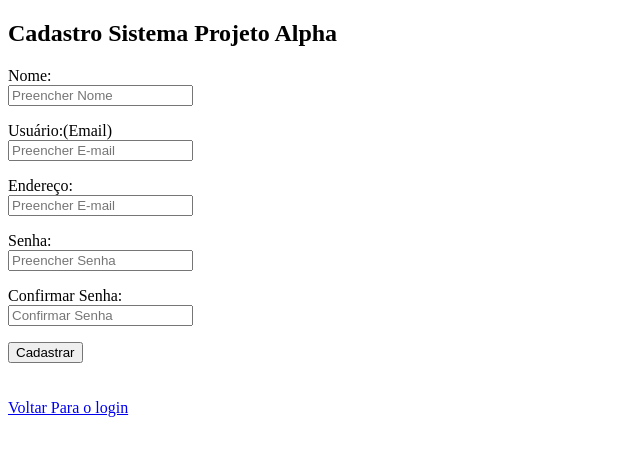
After one commit to viniolimpio3/projeto_alfa_php, a PHP site: page /cadastro.php in a window 1280 px wide. The commit adds this page. Shown: the top 456 px of the page, without its empty margins (0-640 px from the left). Run offline with PHP 8.4, Linux system fonts and the light colour scheme.

Commit message:
cadastro de user

```diff
--- /dev/null
+++ b/cadastro.php
@@ -0,0 +1,139 @@
+
+<!DOCTYPE html>
+<html>
+<head>
+	<title></title>
+	<meta charset="utf-8">
+</head>
+<body>
+
+<?php
+if(!isset($_SESSION))
+	session_start();
+
+if( include 'isLogged.php'){
+	echo "Você já está logado. <br>";
+	echo "<a href='vitrine.php'> Voltar para a vitrine </a>";
+	exit();
+}
+
+if(isset($_REQUEST['valor']) and ($_REQUEST['valor'] == 'enviado') ){
+	//POSTS VINDOS DO FORM LOGO ABAIXO
+	$Botao = $_POST["btnController"];
+
+	$nome = $_POST["nome_cadastro"];
+	$email = $_POST["email"];
+	$endereco = $_POST['ende'];
+
+	$senha = sha1($_POST["senha_cadastro"]);
+	$senha_confirma = sha1($_POST['senha_confirma']);
+	include "conexao.php";
+	if ($Botao == "Cadastrar"){
+		try{
+			if ($senha == $senha_confirma){
+				$query = "INSERT INTO cliente (name_cliente, end_cliente, user_cliente,senha_cliente)
+				 VALUES ( ?, ?, ?, ?)";
+				$Comando= $conexao->prepare($query);
+
+				$Comando->bindParam(1, $nome);
+				$Comando->bindParam(2, $endereco);
+				$Comando->bindParam(3, $email);
+				$Comando->bindParam(4, $senha);
+
+
+				if ($Comando->execute()){
+					if ($Comando->rowCount () >0){
+						echo "<script> alert('Cadastro Realizado com Sucesso!')</script>";
+						$nome = null;
+						$email = null;
+						$endereco = null;
+						$senha = null;
+						$_SESSION["controleAdm"] = "cadastrado";
+
+						echo "<a href=\"login.php\">Ir para o Login</a>";
+
+					}else{
+						echo "Erro ao tentar efetivar o contato.";
+					}
+				}else {
+					throw new PDOException("Erro: Não foi possivel executar a declaração sql.");
+				}
+			}else {
+				echo ('Senha não confere').'<BR>';
+				echo "<a href=\"CadastroAdm.php\">Cadastro</a>";
+			}
+		} catch (PDOException $erro){
+			echo"Erro " . $erro->getMessage();
+
+		}
+	}
+
+}else { // Se usuário ainda não clicou no botão "Inserir", mostra o formulário na página:
+	?>
+	<h2>Cadastro Sistema Projeto Alpha</h2>
+
+	<form name="form" id="form" action="cadastro.php?valor=enviado" method="POST">
+		<div class="input-group">
+			<label for="nome_cadastro"> Nome: <br> </label>
+			<input class="input" required type="text" id ="nome_cadastro" placeholder="Preencher Nome" name="nome_cadastro"><BR><p>
+		</div>
+
+		<div class="input-group">
+			<label for="email"> Usuário:(Email) <br> </label>
+			<input class="input" required type="email" placeholder="Preencher E-mail" name="email"><br><p>
+		</div>
+
+		<div class="input-group">
+			<label for="ende"> Endereço: <br> </label>
+			<input class="input" required type="text" placeholder="Preencher E-mail" name="ende"><br><p>
+		</div>
+
+
+		<div class="input-group">
+			<label for="senha_cadastro"> Senha:<br> </label>
+			<input class="input" id="senha" type="password" placeholder="Preencher Senha" name="senha_cadastro"  required><BR><p>
+		</div>
+
+		<div class="input-group">
+			<label for="senha_confirma"> Confirmar Senha:<br></label>
+			<input class="input" id="senha_conf" type="password" placeholder="Confirmar Senha" name="senha_confirma"  required><BR><p>
+		</div>
+
+		<input name="btnController" type="submit" value="Cadastrar"><br>
+
+
+
+		<label style="display: none; font-size:20px; color:red;" id="aviso">Preenchar os campos, para enviar!<br></label>
+
+
+
+	</form>
+	<br> <br>
+	<a href="login.php">Voltar Para o login</a>
+	<script>
+		const form = document.querySelector("#form");
+		const senha = document.querySelector('#senha');
+		const senhaConf = document.querySelector('#senha_conf');
+
+		const divAviso = document.querySelector('#aviso');
+
+		form.onsubmit = function(){
+			if(senha.value !== senhaConf.value){
+				divAviso.style.display='block';
+				divAviso.innerHTML = 'Senhas não conferem'
+				setTimeout(() => {
+					divAviso.style = 'display:none';
+				},4000)
+
+				return false;
+			}else{
+				return true;
+			}
+		}
+	</script>
+
+<?php
+}//fimElse
+?>
+</body>
+</html>
--- a/isLogged.php
+++ b/isLogged.php
@@ -1,5 +1,7 @@
 <?php
-session_start();
+if(!isset($_SESSION)){
+    session_start();
+}
 if(isset($_SESSION['controleAdm']) and $_SESSION['controleAdm'] === 'logado'){
     return true;
 }else{
--- a/login.php
+++ b/login.php
@@ -18,8 +18,7 @@ if(isset($_REQUEST['enviou']) and ($_REQUEST['enviou'] == 'sim') and isset($_POS
     }
     if ($controller == "Cadastrar"){
         $_SESSION["controleAdm"] = "novo";
-        //Será marcado como novo para sabermos que o user não tem cadastro
-        echo "<a href=\"CadastroAdm.php\">Cadastrar</a>";
+        header('location:cadastro.php');
     }
     if($controller === 'Esqueci minha Senha'){
         $_SESSION['controleAdm'] = "esqueceu";
@@ -27,6 +26,7 @@ if(isset($_REQUEST['enviou']) and ($_REQUEST['enviou'] == 'sim') and isset($_POS
 
 }else{
 ?>
+<h2>Login Sistema Projeto Alpha</h2>
 <form action="login.php?enviou=sim" method ="POST">
     <label for="usuario_login"> Usuário: <br>  </label>
     <input type="text" placeholder="Preencher E-mail" name="usuario_login"><br><p>
```
Also changed, not shown: CadastroAdm.php (deleted, +0 -92 lines), pedidos.php (+10 -11 lines), vitrine.php (+5 -5 lines).
